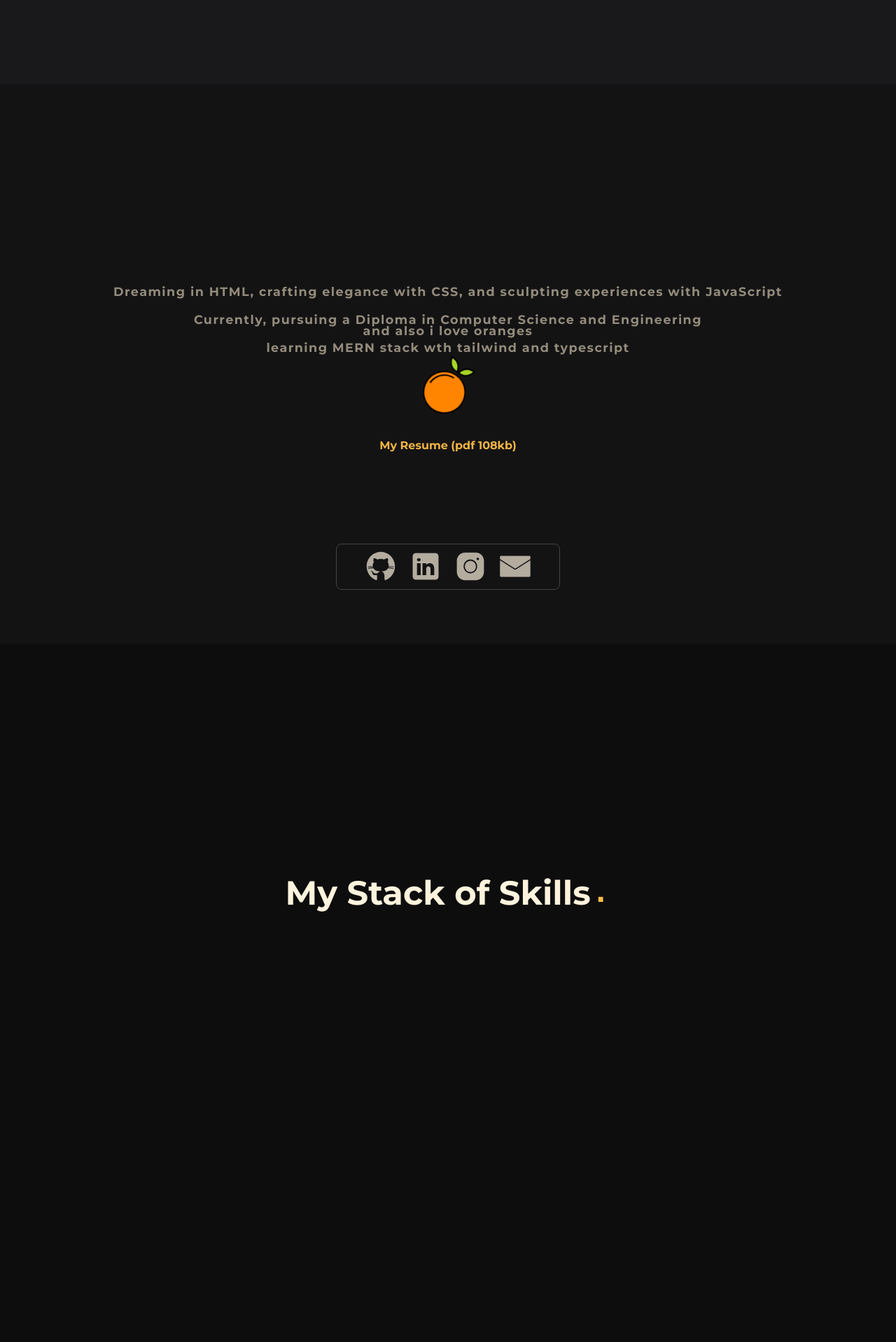
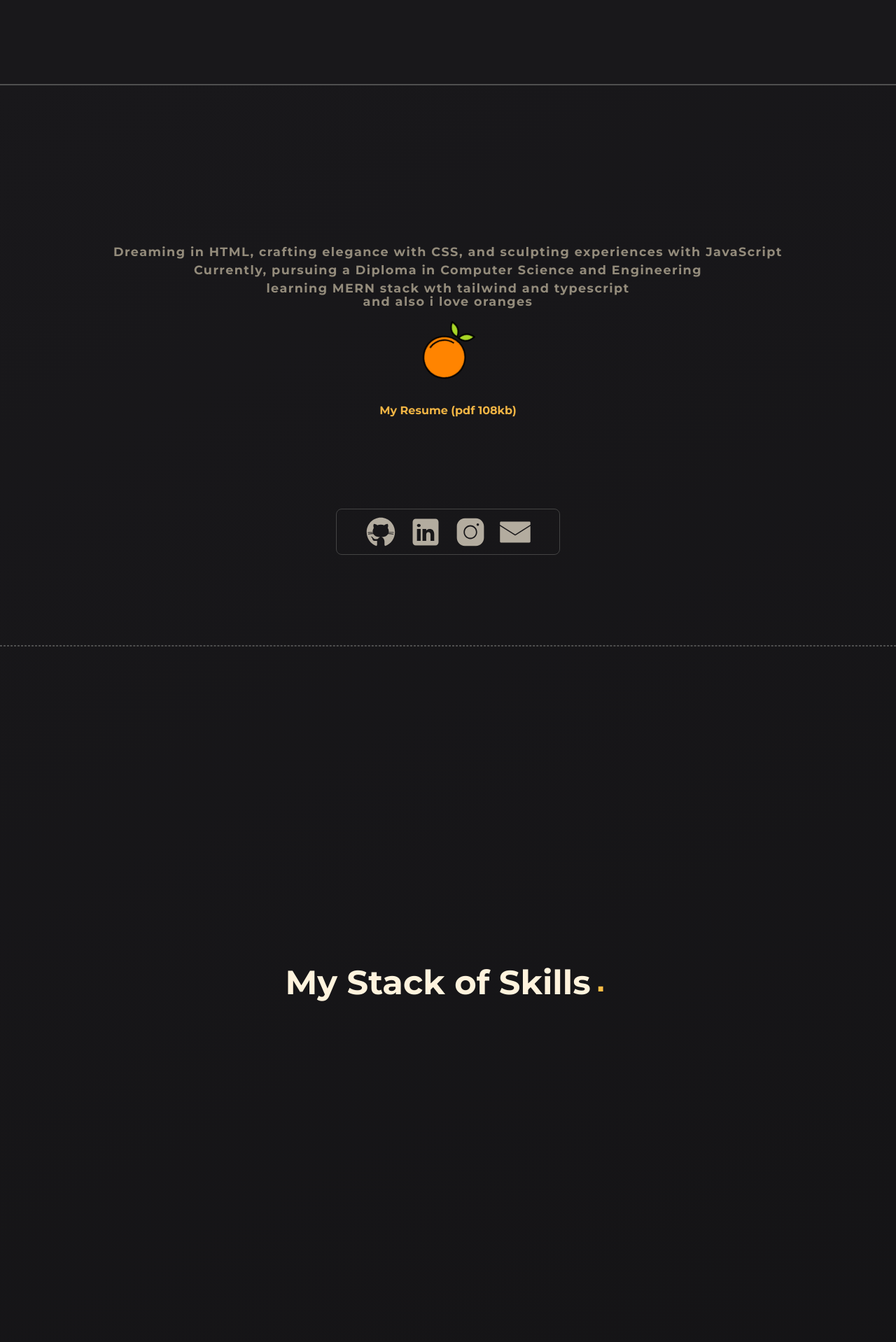
Before and after one commit to constayush/portfolio-react, a React (Vite) app: page / in a window 1280 px wide. Shown: the part 680-2598 px from the top of the page at 70% size. Built offline with nearby package versions, Linux system fonts and the light colour scheme; a web font is replaced by a local one.

Commit message:
animations slowed

```diff
--- a/src/component/main.jsx
+++ b/src/component/main.jsx
@@ -100,13 +100,14 @@ const skillsH1 =useRef(null)
 
   return (
 
-    <div ref={containerRef} id='top' className='smooth-scroll w-full h-fit lg:h-fit '  >
+
+    <div ref={containerRef} id='top' className=' smooth-scroll w-full h-fit lg:h-fit '  >
 
 
 
 
 
-      <div ref={nameRef} className='w-full h-screen px-[1.5rem] py-[5rem] lg:py-[8rem]  flex flex-col justify-center items-center '>
+      <div ref={nameRef} className= ' w-full h-screen px-[1.5rem] py-[5rem] lg:py-[8rem]  flex flex-col justify-center items-center '>
 
         <div data-scroll data-scroll-direction='horizontal' className='flex justify-center items-center'> <h1 className='nameH1 text-[3rem] lg:text-[4rem]'>Hi, I am Ayush Srivastava</h1></div>
 
@@ -118,15 +119,14 @@ const skillsH1 =useRef(null)
 
 
 
+<hr className='hrd'/>
+      <div className=' bggra'>
 
 
-
-
-
-      <div lerp='0.01' className=' w-full lg:h-[100vh] flex flex-col justify-center items-center   bg-[#141314] pt-[3rem] px-[1rem]'>
+      <div lerp='0.01' className=' w-full lg:h-[100vh] flex flex-col justify-center items-center    lg:pt-[0] pt-[3rem] px-[1rem]'>
 
         <div ref={para} className='flex flex-col justify-center items-center  '>
-          <p data-scroll data-scroll-speed='.1' className='subH1 p-2 text-[.8rem] text-center lg:text-[1.1rem] mb-[]'>Dreaming in HTML, crafting elegance with CSS, and sculpting experiences with JavaScript
+          <p data-scroll data-scroll-speed='0.03' className='subH1 p-2 text-[.8rem] text-center lg:text-[1.1rem] mb-[]'>Dreaming in HTML, crafting elegance with CSS, and sculpting experiences with JavaScript
 <br/>Currently, pursuing a Diploma in Computer Science and Engineering <br/>
       learning MERN stack wth tailwind and typescript </p>
           <p className='subH1 p-2  text-[.8rem] lg:text-[1.1rem] mb-[.7rem]'>and also i love oranges  </p>
@@ -154,11 +154,14 @@ const skillsH1 =useRef(null)
 
 
 
+<hr className='hrf'/>
+
+      <div className='w-full center flex-col '>
 
 
-      <div className='w-full center flex-col bg-[#0d0d0d] '>
-        <h1 ref={skillsH1} data-scroll data-scroll-speed='.1' className='w-fit h-[100vh] stack flex justify-center items-start pt-[15rem] nameH1 text-[2rem] lg:text-[3rem] '> My Stack of Skills<span className='greeting'>.</span></h1>
-
+      <div className='h-[100vh] stack  center   rounded-lg'>
+        <h1 ref={skillsH1} data-scroll data-scroll-speed='.1' className='w-fit h-[100vh] stack flex justify-center items-center lg:pt-[0rem] pt-[15rem] nameH1 text-[2rem] lg:text-[3rem] '> My Stack of Skills<span className='greeting'>.</span></h1>
+</div>
 
         <div className='h-[100vh] stack  center   rounded-lg'>
           <div className='center bg-[#f9f3e6] w-[20rem] lg:w-[30rem] h-[25rem] rounded-lg flex-col gap-5 p-[1rem]'>
@@ -224,14 +227,14 @@ const skillsH1 =useRef(null)
 
 
 
-      <footer ref={scoialRef} className='footer w-full h-fit lg:h-[100vh]  bg-[#0d0d0d] flex lg:flex-row flex-col items-center justify-center gap-10 p-14'>
+      <footer ref={scoialRef} className='footer w-full h-fit lg:h-[100vh]   flex lg:flex-row flex-col items-center justify-center gap-10 p-14'>
         <div ref={contactBox} className=''><Link className='' to='/contact'><div className='  LINKTO lg:w-[20rem] lg:h-[20rem] w-[14rem] h-[14rem]  bg-[#FFF3DD] flex items-center justify-center  subH1'>contact</div></Link></div>
         <div ref={projectBox} className='projectBox'><Link className='' to='/projects'><div className=' LINKTO lg:w-[20rem] lg:h-[20rem] w-[14rem] h-[14rem]  bg-[#FFF3DD] flex items-center justify-center subH1'>projects</div></Link></div>
 
 {/* /     <a href='#top'>back to top</a> */}
 
       </footer>
-
+</div>
 
 
 
--- a/src/component/projects.jsx
+++ b/src/component/projects.jsx
@@ -54,16 +54,14 @@ const swiper = useRef(null)
 
        <div  ref={containerRef} className="w-[98vw] h-fit pt-[3rem] lg:pt-[6rem]  flex justify-center items-center flex-col ">
 
-            <h1  className="projectsH1 text-[2rem] lg:text-[4rem] my-[5rem] lg:my-[3rem]">Projects<span className="text-[#ffbe47]">.</span></h1>
+            <h1 data-scroll data-scroll-speed='.2' className="projectsH1 text-[2rem] lg:text-[4rem] my-[5rem] lg:my-[3rem]">Projects<span className="text-[#ffbe47]">.</span></h1>
 
-            <div className="projectParas  w-[80%] lg:w-[55rem] flex flex-col justify-center items-center mt-4 overflow-hidden">
+            <div data-scroll data-scroll-speed='.08' className="projectParas  lg:leading-[2.5rem] w-[80%] lg:w-[55rem] flex flex-col justify-center items-center mt-4 overflow-hidden">
 
 
-                <p className="projectPara  mb-[1rem]">Step into the world of my projects, where creativity meets functionality! This is the place where I pour my heart and soul into turning ideas into reality. Explore a mix of projects that capture the essence of my journey—a journey filled with challenges, triumphs, and a lot of learning.</p>
-
-                <p className="projectPara  mb-[1rem]">Think of it as a collection of digital stories that reflect not just my technical skills, but also the joy I find in crafting beautiful and user-centric designs.</p>
-
-                <p className="projectPara  mb-[4rem]">Whether it's cracking the code for efficiency, weaving together seamless user interfaces, or diving into the latest tech trends, these projects are my way of showing you the human side of technology.</p>
+                <p  className="projectPara  mb-[1rem]">Step into the world of my projects, where creativity meets functionality! This is the place where I pour my heart and soul into turning ideas into reality. Explore a mix of projects that capture the essence of my journey—a journey filled with challenges, triumphs, and a lot of learning.</p>
+                <p  className="projectPara  mb-[1rem]">Think of it as a collection of digital stories that reflect not just my technical skills, but also the joy I find in crafting beautiful and user-centric designs.</p>
+                <p  className="projectPara  mb-[4rem]">Whether it's cracking the code for efficiency, weaving together seamless user interfaces, or diving into the latest tech trends, these projects are my way of showing you the human side of technology.</p>
 
             </div>
 
--- a/src/main.css
+++ b/src/main.css
@@ -120,7 +120,7 @@ body {
 
   font-family: 'Montserrat', sans-serif;
   letter-spacing:.09rem ;
-  line-height: 2.5rem;
+
   font-weight: 400;
   color: #938b7b;
 }
@@ -411,3 +411,47 @@ align-items: center;
   width: 600px;
   height: 300px;
 }
+
+
+.landing {
+  width: 100%;
+  /*   skew adds a 4.76 degree slope and the translateY equation is based on the fact that a 4.76 degree slope has a gradient of 1:12 */
+  -webkit-transform: skew(0, -4.76deg) translateY(calc(50vw/-12));
+      -ms-transform: skew(0, -4.76deg) translateY(calc(50vw/-12));
+          transform: skew(0, -4.76deg) translateY(calc(50vw/-12));
+  /*   And finally we account for the slope to make sure each section can occupy the full window... I added 10vw just to give it a little extra padding */
+  min-height: calc(100vh - (110vw/-12));
+}
+
+/* .landing:not(:last-child) *{
+  -webkit-transform: skew(0, 4.76deg) translateY(calc(50vw/12));
+      -ms-transform: skew(0, 4.76deg) translateY(calc(50vw/12));
+          transform: skew(0, 4.76deg) translateY(calc(50vw/12));
+  margin-top: calc(50vw/-12);
+}
+
+.landing:last-child {
+  position: relative;
+  -webkit-transform: skew(0);
+      -ms-transform: skew(0);
+          transform: skew(0);
+  margin-top: calc(100vw/-12);
+  padding-top: calc(100vw/12);
+  min-height: 100vh;
+  z-index: -1;
+} */
+
+
+.bggra{background: rgb(25,24,27);
+  background: linear-gradient(153deg, rgba(25,24,27,1) 0%, rgba(10,10,10,1) 96%);
+}
+
+.hrd{
+
+  border: #4f4f4f 1px solid;
+}
+
+.hrf{
+
+  border: #4f4f4f 1px dashed;
+}
```
